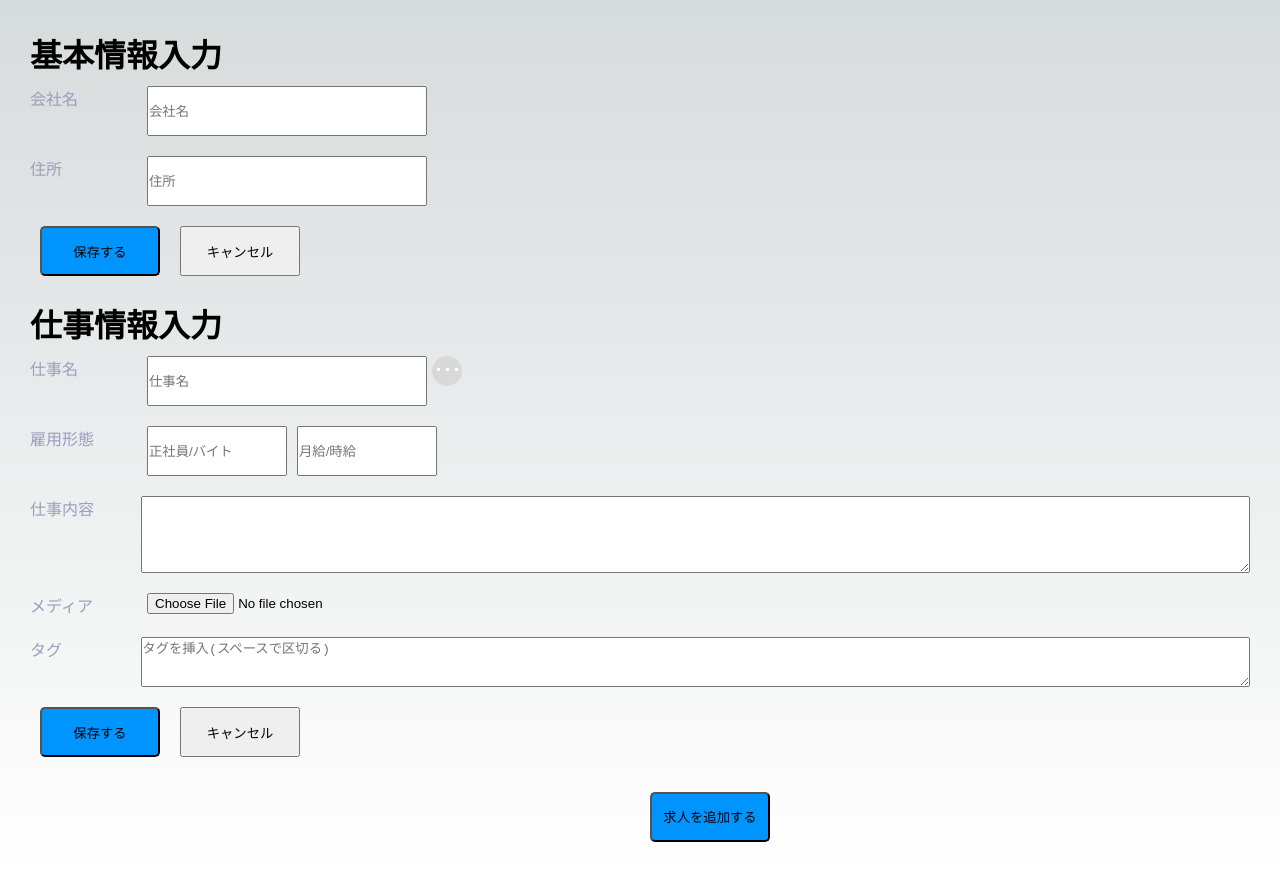
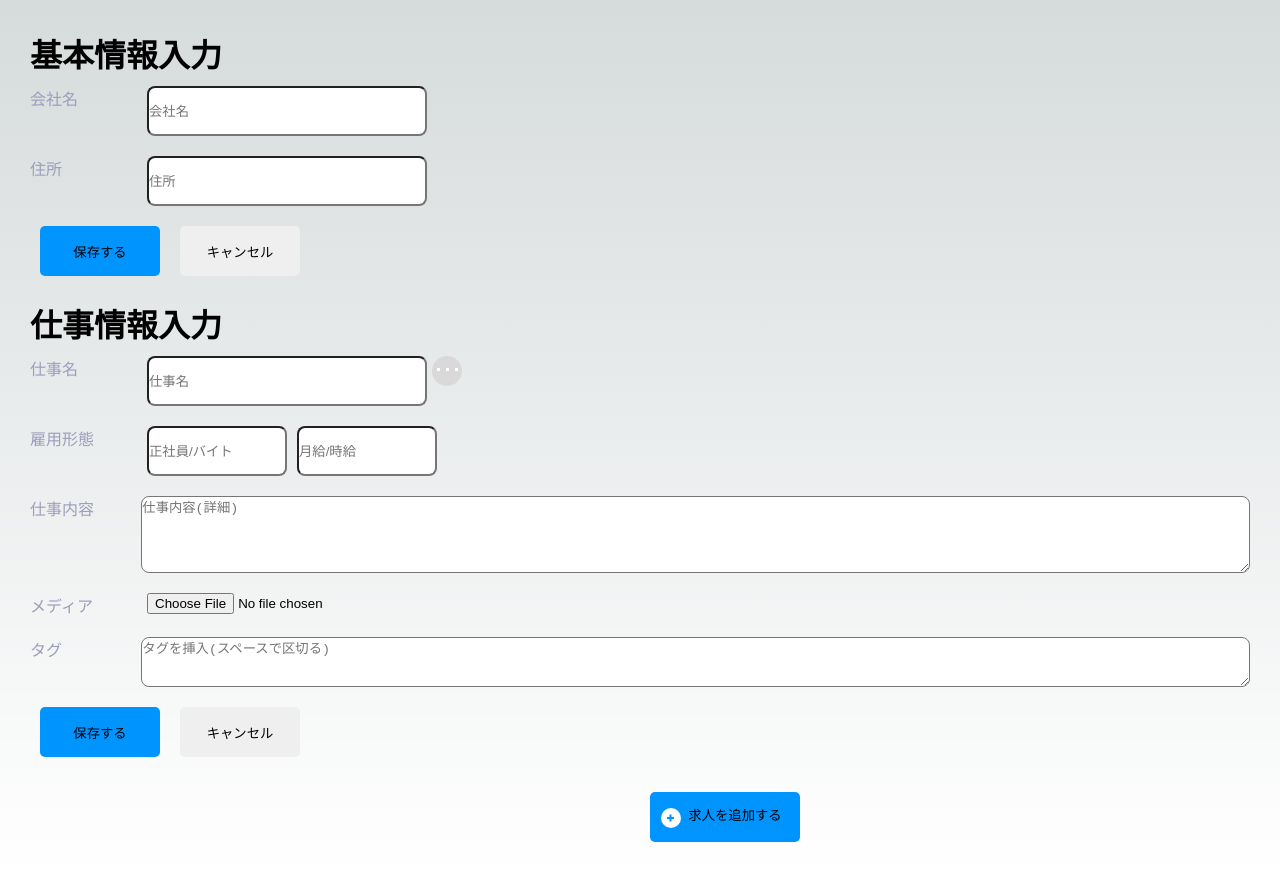
Before and after one commit to morikawa-kota/231209_hackathon, a Next.js app: page /corpinfo in a window 1280 px wide. Built offline with nearby package versions, Linux system fonts and the light colour scheme.

Commit message:
細かい部分の調整と追加

```diff
--- a/app/(pages)/corpinfo/page.jsx
+++ b/app/(pages)/corpinfo/page.jsx
@@ -31,13 +31,13 @@ export default function CorporateInfo() {
                     <h1>仕事情報入力</h1>
                     <div className={style.group}>
                         <div className={style["info-text"]}>仕事名</div>
-                        <input type="text" className={`${style["input-data"]} ${style["job-name"]}`} placeholder="仕事名"></input>
+                        <input type="text" className={style["job-name"]} placeholder="仕事名"></input>
                         <div className={`${style["option-icon"]} ${optionOpen ? style.active : ""}`} onClick={toggleOption}>
                             <div></div>
                             <div></div>
                             <div></div>
                         </div>
-                        <div class={`${style["option"]} ${optionOpen ? style.active : ""}`} id="option">
+                        <div className={`${style["option"]} ${optionOpen ? style.active : ""}`} id="option">
                             <div className={style["option-item"]}>編集する</div>
                             <div className={style["option-item"]}>削除する</div>
                         </div>
@@ -49,11 +49,11 @@ export default function CorporateInfo() {
                     </div>
                     <div className={style.group}>
                         <div className={style["info-text"]}>仕事内容</div>
-                        <textarea className={style["input-text-area"]} rows={'5'} cols={'33'}></textarea>
+                        <textarea className={style["input-text-area"]} rows={'5'} cols={'33'} placeholder='仕事内容(詳細)'></textarea>
                     </div>
                     <div className={style.group}>
                         <dvi className={style["info-text"]}>メディア</dvi>
-                        <input type="file" className={style["input-data"]}></input>
+                        <input type="file"></input>
                     </div>
                     <div className={style.group}>
                         <div className={style["info-text"]}>タグ</div>
@@ -64,7 +64,15 @@ export default function CorporateInfo() {
                 </div>
 
                 <div className={style.group}>
-                    <button type="submit" className={`${style["add-info"]} ${style["func-submit"]} ${style["button-module"]}`}>求人を追加する</button>
+                    <button type="submit" className={`${style["add-info"]} ${style["func-submit"]} ${style["button-module"]}`}>
+                        <div className={style["info-circle"]}>
+                            <div className={style["info-cross"]}>
+                                <div></div>
+                                <div></div>
+                            </div>
+                        </div>
+                        求人を追加する
+                    </button>
                 </div>
             </form>
         </div>
--- a/app/corpinfo.module.css
+++ b/app/corpinfo.module.css
@@ -16,6 +16,11 @@
   display: flex;
   margin-top: 10px;
   margin-bottom: 20px;
+}
+
+.campany-name, .campany-address, .job-name, .employee-style, .money-style, .input-text-area {
+  background-color: white;
+  border-radius: 8px;
 }
 
 .campany-name, .campany-address, .job-name {
@@ -42,6 +47,8 @@
 }
 
 .button-module {
+  border: none;
+  border-radius: 5px;
   margin-right: 10px;
   margin-left: 10px;
   width: 120px;
@@ -50,7 +57,6 @@
 
 .func-submit {
   background-color: #0094FF;
-  border-radius: 5px;
 }
 
 .add-info {
@@ -58,6 +64,36 @@
   top: 50%;
   left: 50%;
   right: -50%;
+  width: 150px;
+}
+
+.info-circle {
+  width: 20px;
+  height: 20px;
+  border-radius: 50%;
+  border-color: #0094FF;
+  background-color: white;
+  display: inline-block;
+  position: relative;
+  top: -1%;
+  right: 5%;
+}
+
+.info-cross {
+  display: inline-block;
+  flex-direction: column;
+  position: relative;
+  top: -2%;
+}
+
+.info-cross div {
+  width: 7px;
+  height: 2px;
+  background-color: #0094FF;
+}
+
+.info-cross :nth-child(1) {
+  transform: rotate(-90deg) translate(-2px);
 }
 
 .option-icon {
@@ -88,6 +124,7 @@
   align-items: center;
   position: relative;
   background-color: #f9f9f9;
+  border-radius: 8px;
   box-shadow: 0 8px 16px rgba(0, 0, 0, 0.1);
   padding: 10px;
   left: 20px;
```
